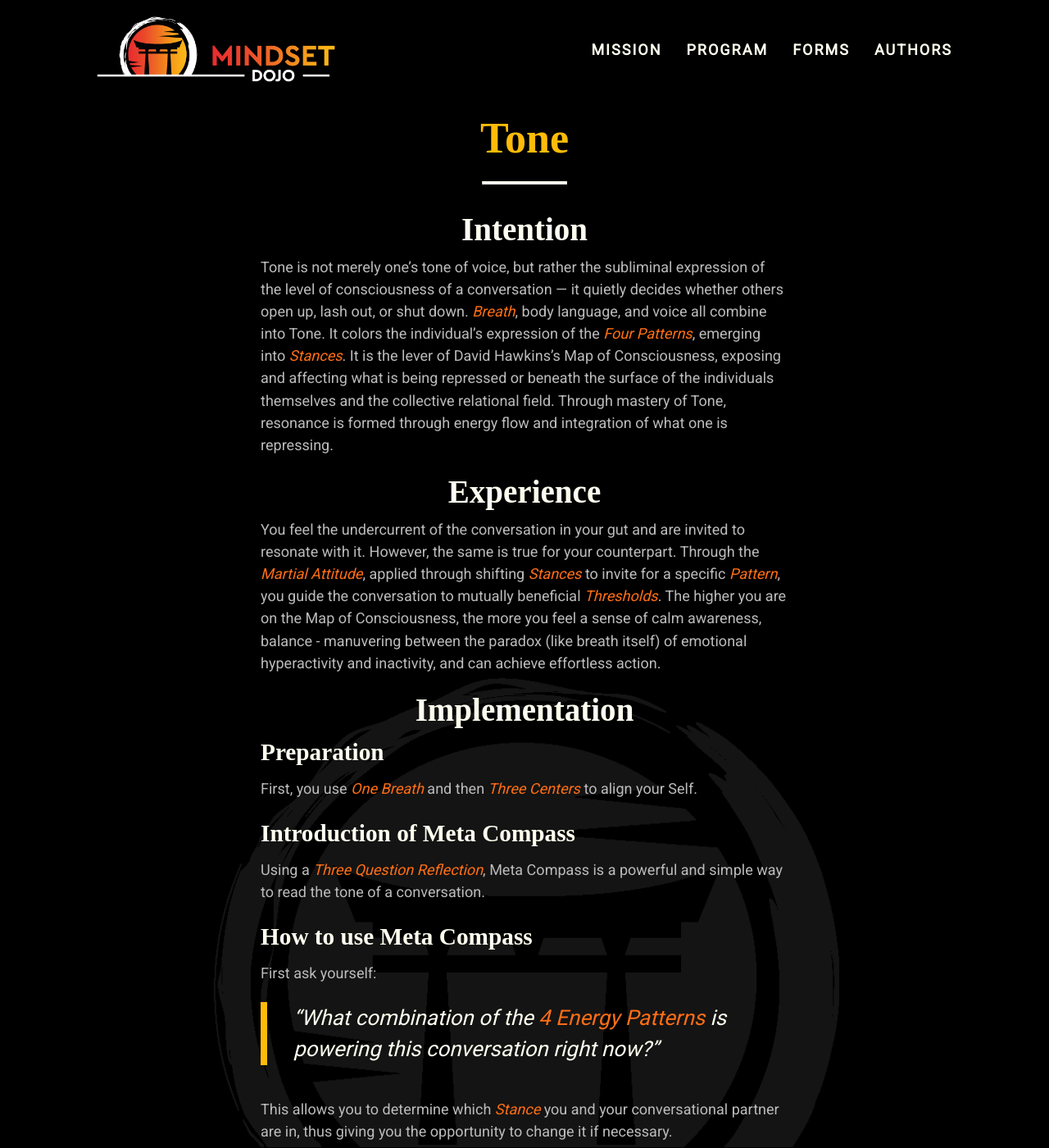
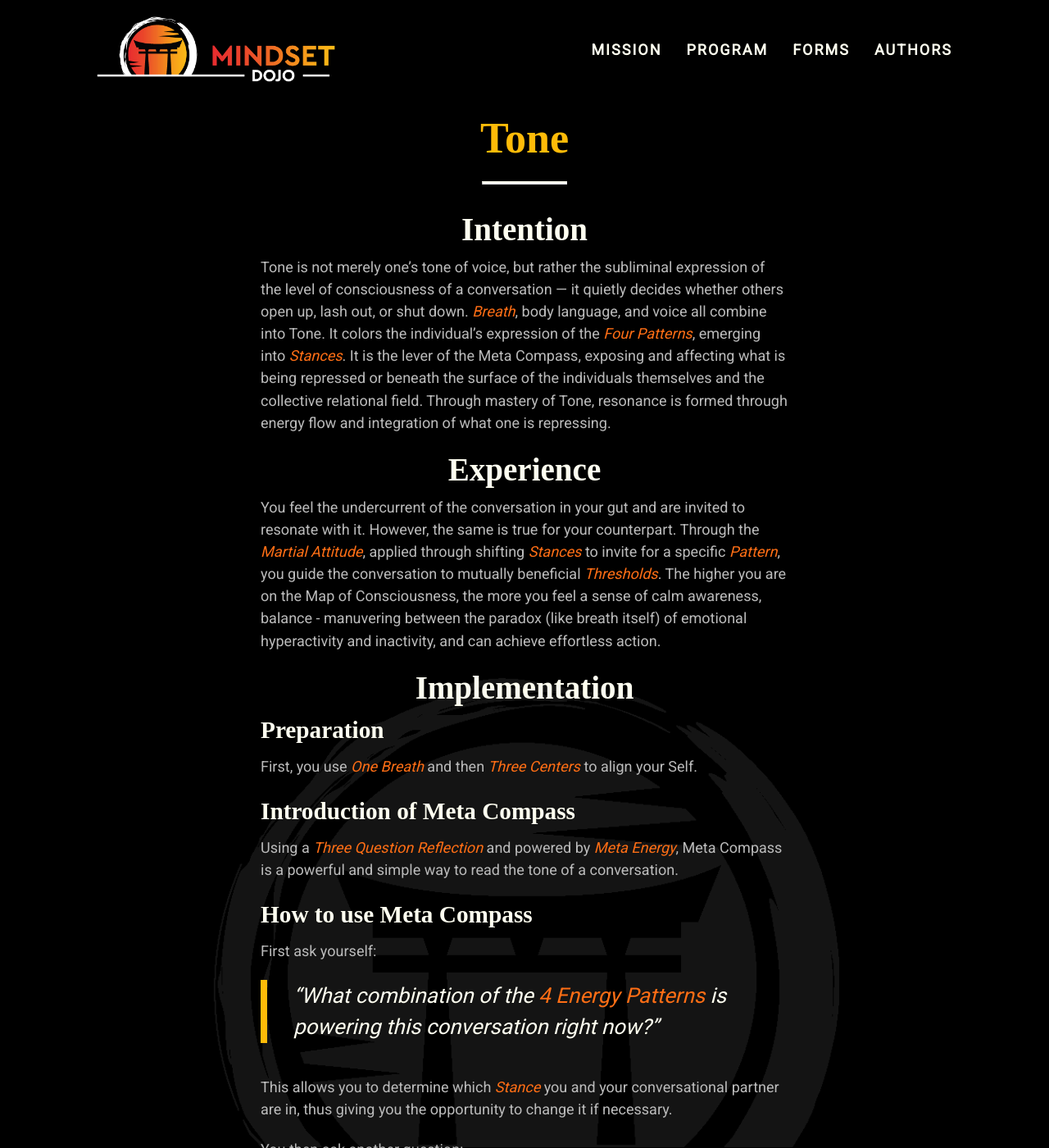
Before and after one commit to mindset-dojo/mindset-dojo.github.io, a Jekyll site: the page built from _forms/tone.md, in a window 1280 px wide and 1400 px high. Shown: the whole window at 82% size. Built offline with Jekyll 4.4.1, drawn with Linux system fonts in a browser that asks for light colours; some web fonts are replaced.

Commit message:
refactor(tone): language.

```diff
--- a/_forms/tone.md
+++ b/_forms/tone.md
@@ -12,7 +12,7 @@
 
 ## Intention
 
-Tone is not merely one's tone of voice, but rather the subliminal expression of the level of consciousness of a conversation — it quietly decides whether others open up, lash out, or shut down. [Breath](../one-breath/), body language, and voice all combine into Tone. It colors the individual's expression of the [Four Patterns](../four-patterns/), emerging into [Stances](../stance/). It is the lever of David Hawkins's Map of Consciousness, exposing and affecting what is being repressed or beneath the surface of the individuals themselves and the collective relational field. Through mastery of Tone, resonance is formed through energy flow and integration of what one is repressing.
+Tone is not merely one's tone of voice, but rather the subliminal expression of the level of consciousness of a conversation — it quietly decides whether others open up, lash out, or shut down. [Breath](../one-breath/), body language, and voice all combine into Tone. It colors the individual's expression of the [Four Patterns](../four-patterns/), emerging into [Stances](../stance/). It is the lever of the Meta Compass, exposing and affecting what is being repressed or beneath the surface of the individuals themselves and the collective relational field. Through mastery of Tone, resonance is formed through energy flow and integration of what one is repressing.
 
 ## Experience
 
@@ -25,7 +25,7 @@
 
 ### Introduction of Meta Compass
 
-Using a [Three Question Reflection](../three-question-reflection/), Meta Compass is a powerful and simple way to read the tone of a conversation.
+Using a [Three Question Reflection](../three-question-reflection/) and powered by [Meta Energy](../meta/), Meta Compass is a powerful and simple way to read the tone of a conversation.
 
 ### How to use Meta Compass
 
```
